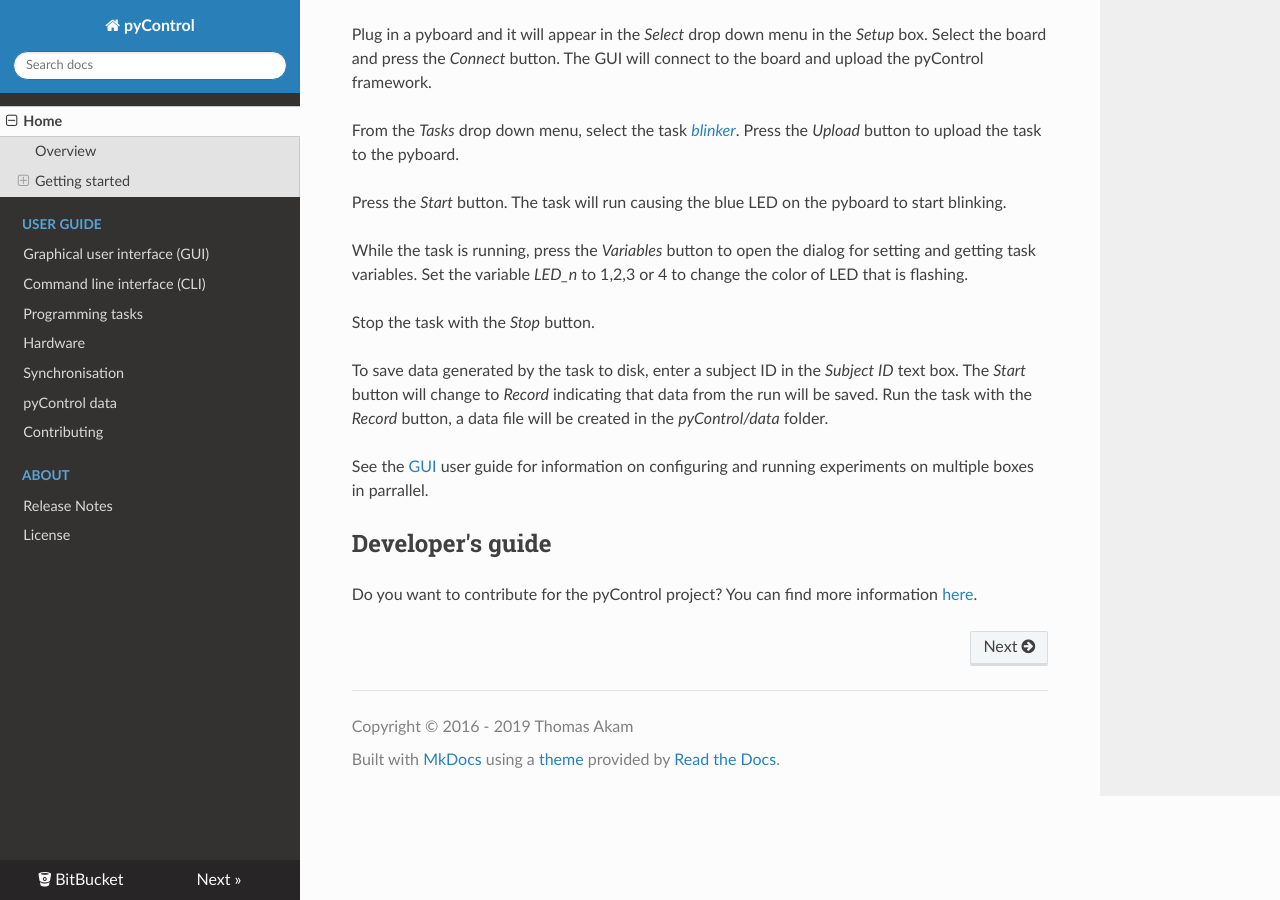
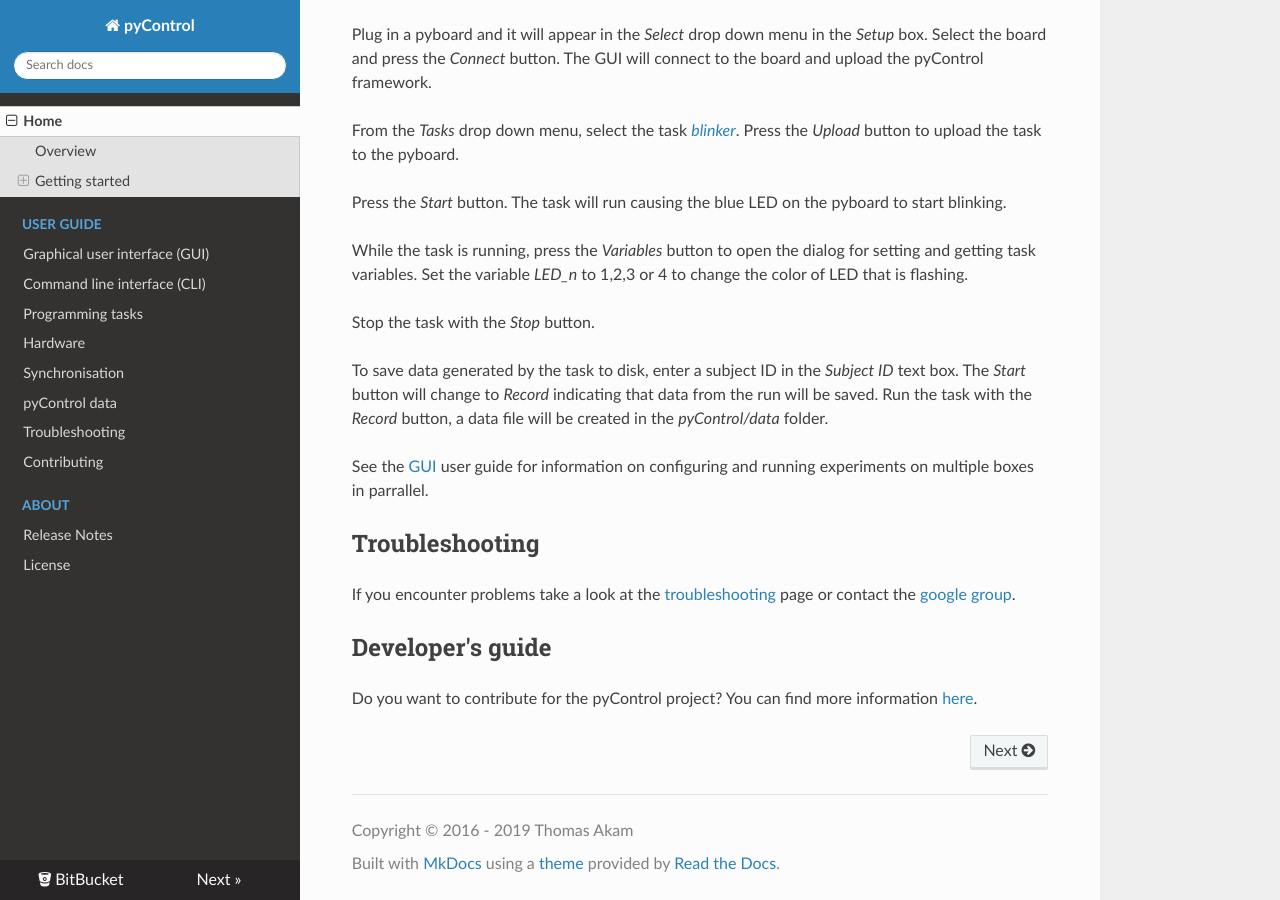
Before and after one commit to pyControl/docs, an MkDocs documentation site: the page built from docs/index.md, in a window 1280 px wide and 900 px high, scrolled down 4048 px. Built offline with MkDocs 1.6.1, drawn with Linux system fonts in a browser that asks for light colours; nearby versions of some CDN libraries.

Commit message:
- Added troubleshooting page with solutions to commonly encountered problems.

```diff
--- a/docs/index.md
+++ b/docs/index.md
@@ -98,6 +98,10 @@ To save data generated by the task to disk, enter a subject ID in the *Subject I
 #
 See the [GUI](user-guide/graphical-user-interface.md) user guide for information on configuring and running experiments on multiple boxes in parrallel.
 
+## Troubleshooting
+
+If you encounter problems take a look at the [troubleshooting](user-guide/troubleshooting.md) page or contact the [google group](https://groups.google.com/forum/#!forum/pycontrol).
+
 ## Developer's guide
 
 Do you want to contribute for the pyControl project? You can find more information [here](/contributing).
--- a/mkdocs.yml
+++ b/mkdocs.yml
@@ -18,7 +18,7 @@ nav:
     - Hardware: user-guide/hardware.md
     - Synchronisation: user-guide/synchronisation.md
     - pyControl data: user-guide/pycontrol-data.md
-#    - Source code installation: user-guide/source-code-installation.md
+    - Troubleshooting: user-guide/troubleshooting.md
 - Contributing: contributing.md
 
 - About:
```
Also changed, not shown: docs/user-guide/troubleshooting.md (added, +31 -0 lines).
